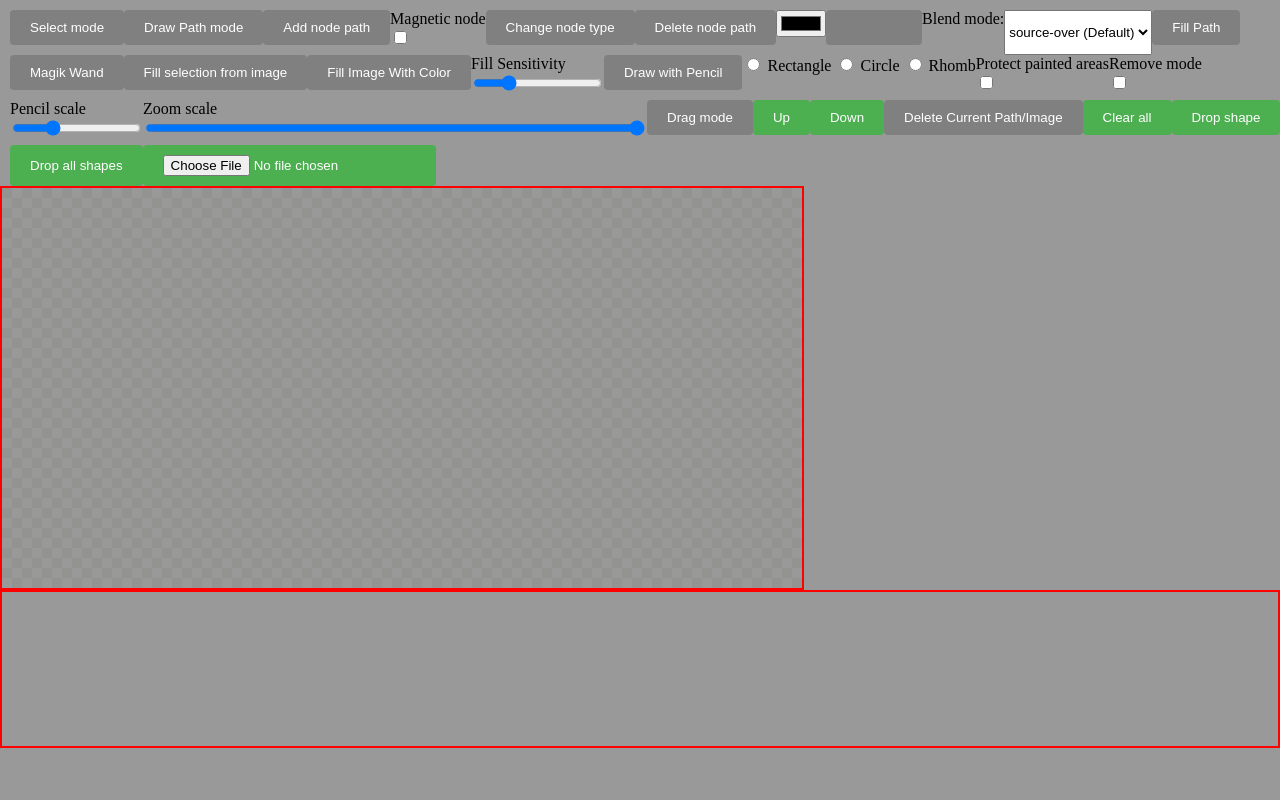
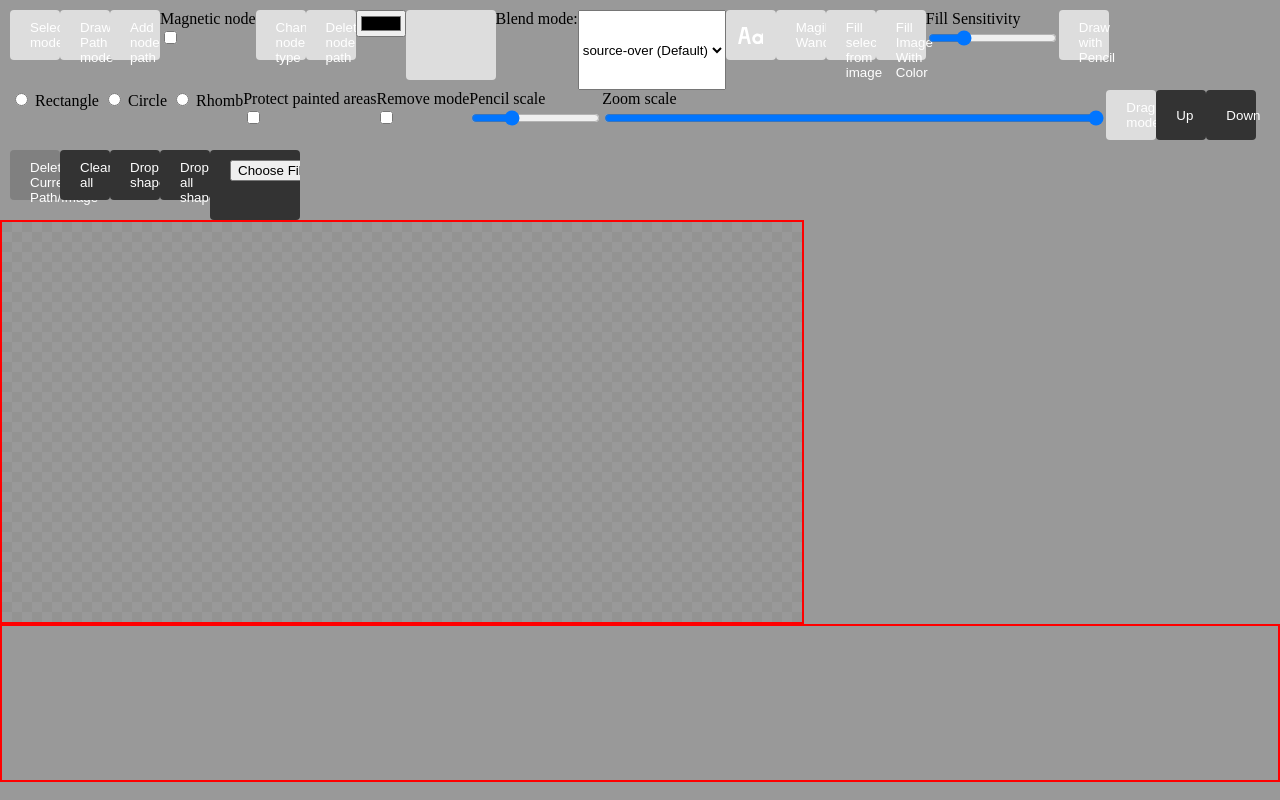
Before and after one commit to innermond/canvas-webworker, a website built with Vite: page src/index.html in a window 1280 px wide. Built offline with nearby package versions, Linux system fonts and the light colour scheme.

Commit message:
wip: buttoning

```diff
--- a/src/index.html
+++ b/src/index.html
@@ -50,7 +50,7 @@
       <option value="luminosity">luminosity</option>
     </select>
 
-    <button id="doFill" class="button inactive">Fill Path</button>
+    <button id="doFill" class="button inactive doFill" title="Fill Path" />
     <button id="doMagikWand" class="button inactive">Magik Wand</button>
     <button id="fillSelectionImageButton" class="button inactive">Fill selection from image</button>
     <button id="doBucket" class="button inactive">Fill Image With Color</button>
--- a/src/styles.css
+++ b/src/styles.css
@@ -33,11 +33,13 @@ body {
   display: block;
   margin-bottom: 10px; /* Space between buttons */
   padding: 10px 20px;
-  background-color: #4CAF50;
+  background-color: #333;
   color: white;
   border: none;
   cursor: pointer;
   border-radius: 4px; /* Optional: rounded corners */
+  width: 50px;
+  height: 50px;
 }
 
 .button:disabled {
@@ -46,7 +48,7 @@ body {
 }
 
 .button.inactive {
-background: gray;
+  background-color: #ddd;
 }
 
 /* Add style for color picker */
@@ -57,3 +59,7 @@ background: gray;
 #zoomButton {
 min-width: 500px;
 }
+
+.doFill {
+  background: #333 url(./asset/icon/add-text.svg) no-repeat center;
+}
```
